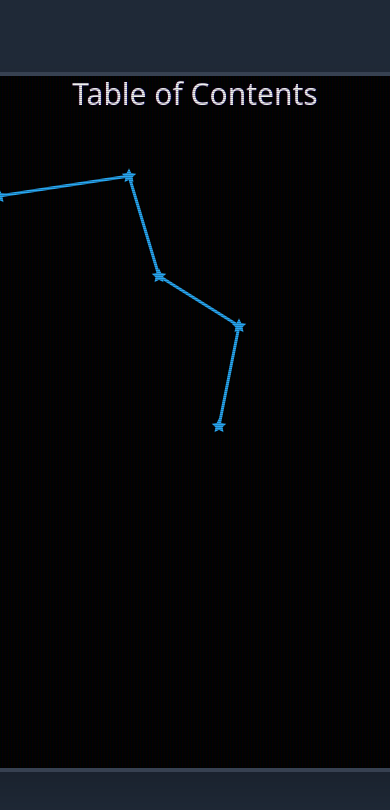
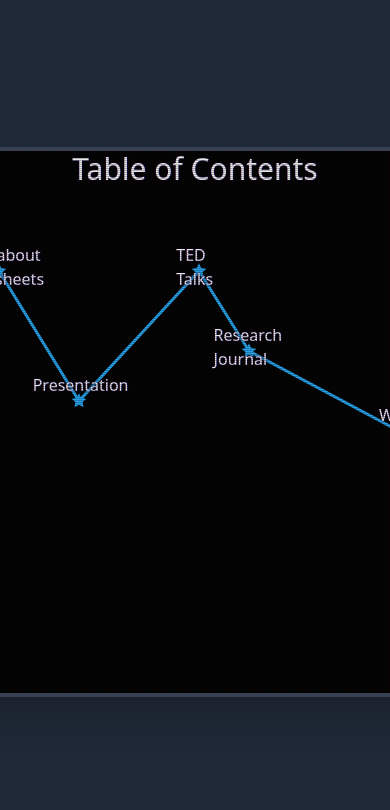
Before and after one commit to Jackboxx/eng-portfolio, a SvelteKit app: page / in a window 390 px wide. Shown: the top 810 px of the page. Built offline with nearby package versions, Linux system fonts and the light colour scheme.

Commit message:
add tablet support

```diff
--- a/src/app.css
+++ b/src/app.css
@@ -222,3 +222,9 @@
 .star-link:hover > .star-link-info {
     display: block;
 }
+
+@media (pointer: none), (pointer: coarse), (hover: none) {
+    .star-link-info {
+        display: block;
+    }
+}
--- a/src/lib/organization/tableOfContents.svelte
+++ b/src/lib/organization/tableOfContents.svelte
@@ -113,11 +113,11 @@
 <div class="flex h-screen items-center justify-center bg-gray-800">
 	<div
 		bind:this={parent}
-		class="crt-screen relative h-[700px] w-[700px] border-4 border-solid border-gray-700 bg-black shadow-2xl"
+		class="crt-screen relative h-[550px] w-[700px] border-4 border-solid border-gray-700 bg-black shadow-2xl"
 	>
 		<div class="absolute left-[50%] translate-x-[-50%] text-3xl text-white">
 			Table of Contents
 		</div>
-		<canvas height="700" width="700" bind:this={canvas} />
+		<canvas height="550" width="700" bind:this={canvas} />
 	</div>
 </div>
--- a/src/routes/+page.svelte
+++ b/src/routes/+page.svelte
@@ -13,24 +13,29 @@
 			position: { x: 150, y: 120 },
 		},
 		{
+			title: 'Presentation',
+			href: 'WIP',
+			position: { x: 230, y: 250 },
+		},
+		{
 			title: 'TED Talks',
 			href: 'ted-talks',
-			position: { x: 280, y: 100 },
+			position: { x: 350, y: 120 },
 		},
 		{
 			title: 'Research Journal',
 			href: 'research-journal',
-			position: { x: 310, y: 200 },
+			position: { x: 400, y: 200 },
 		},
 		{
 			title: 'WIP',
 			href: 'WIP',
-			position: { x: 390, y: 250 },
+			position: { x: 550, y: 280 },
 		},
 		{
 			title: 'Self Evaluation',
 			href: 'self-evaluation',
-			position: { x: 370, y: 350 },
+			position: { x: 590, y: 420 },
 		},
 	];
 </script>
```
